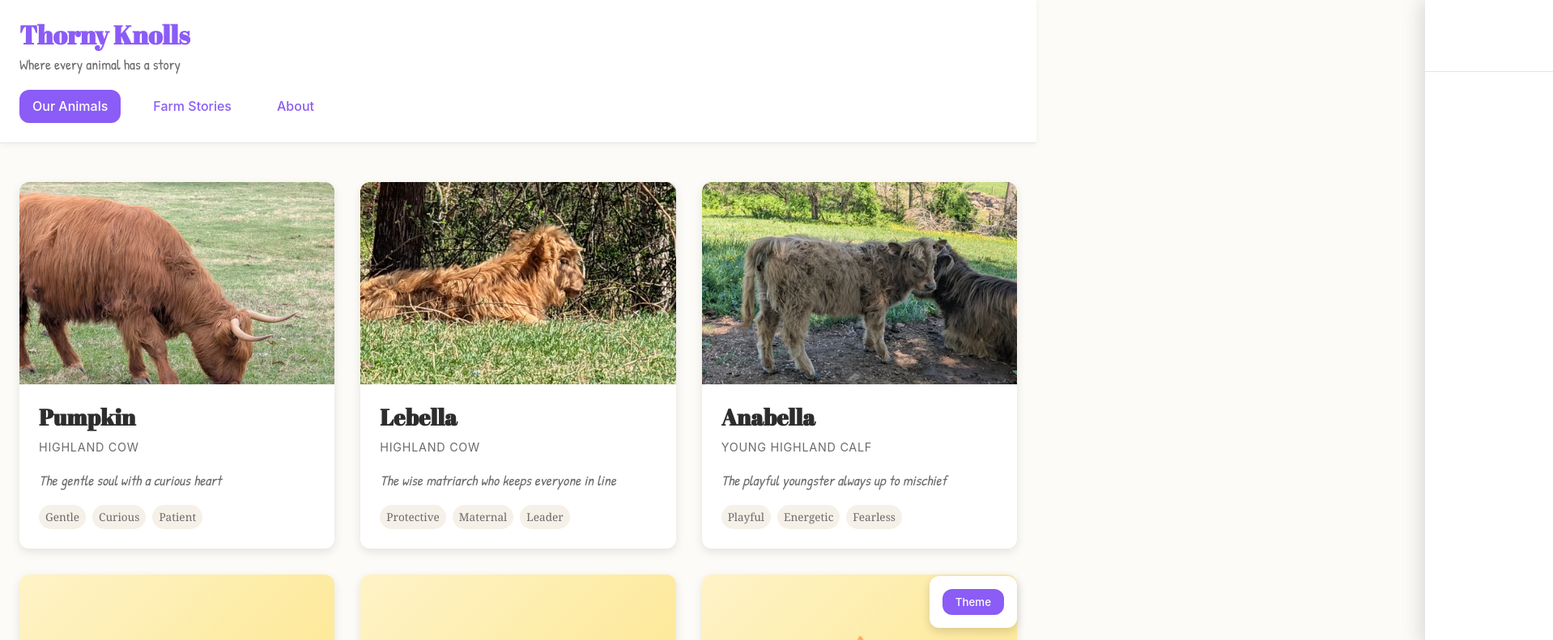
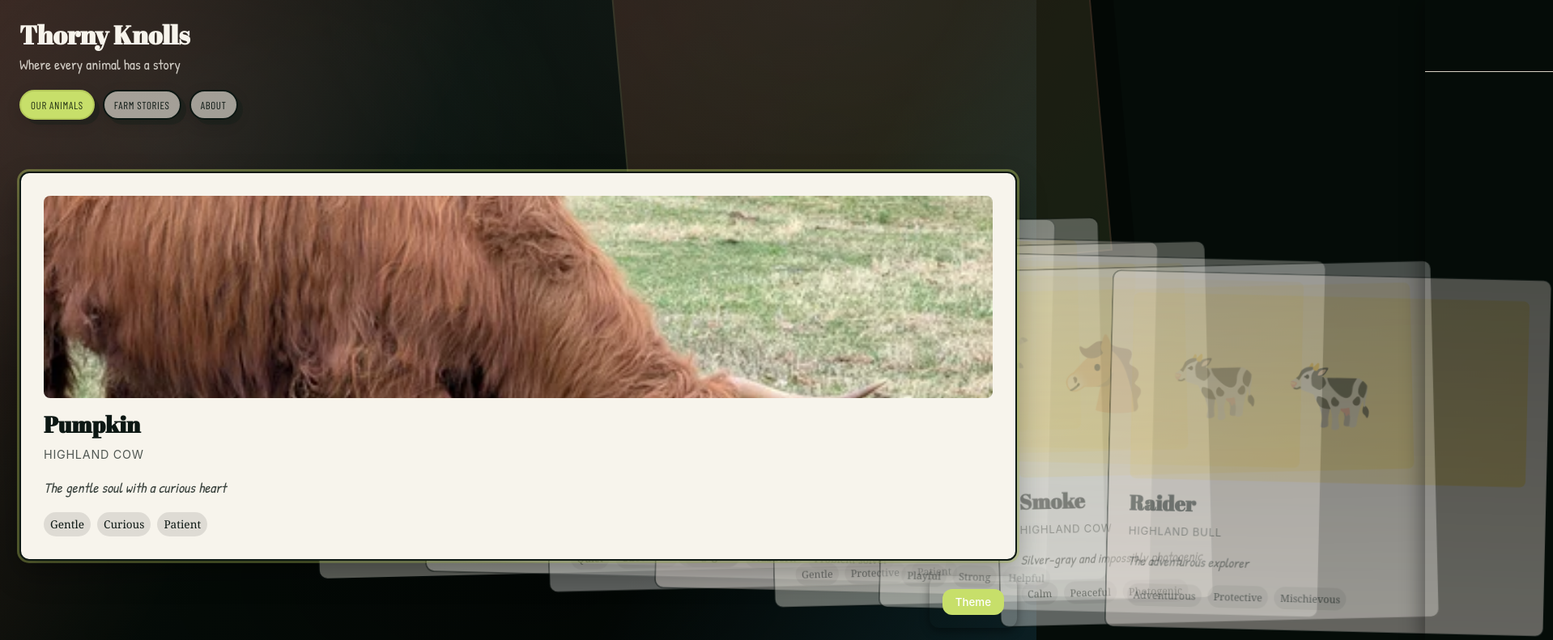
Before and after one commit to Warlockobama/ThornkyKnolls, a plain HTML site: page hybrid-site/index.html in a window 1280 px wide. Shown: the top 791 px of the page at 81% size, 1918 px wide, since content can reach past the window. Drawn offline with nearby package versions, Linux system fonts and the light colour scheme.

Commit message:
Update hybrid-site: Apply stacked-site visual design
Major visual redesign of hybrid-site to adopt stacked-site's aesthetic while
retaining hybrid-site's functionality (animal profiles, blog posts, photos).

Changes:
- Dark gradient background with colored glows (warm/cool/olive/sand)
- Stacked card deck UI with 3D transforms instead of grid
- Pill-shaped navigation buttons with shadows
- Barlow Condensed font for navigation
- JavaScript card positioning with stack management
- Click cards to bring to front and load details
- Depth cueing (opacity, scale, rotation, offset)
- Color tinting overlay per card

Technical:
- CSS: Added .bg-layer with gradient pseudo-elements
- CSS: Replaced .cards-grid with .deck stacking system
- CSS: Card-panel with CSS custom properties for positioning
- JS: Added positionCards() for stacking math
- JS: Added handleCardClick() for card reordering
- HTML: Added bg-layer div and Barlow Condensed font

Visual design maintains:
- Stacked-site's dark theme and professional aesthetic
- Hybrid-site's photos, profiles, posts, and modular structure

Co-Authored-By: Claude Sonnet 4.5 <noreply@anthropic.com>

```diff
--- a/hybrid-site/css/styles.css
+++ b/hybrid-site/css/styles.css
@@ -3,26 +3,32 @@
 
 /* ==================== CSS Custom Properties ==================== */
 :root {
-  /* Colors - Professional base with warm touches */
-  --bg-primary: #fdfbf7;
-  --bg-secondary: #f5f1e8;
-  --bg-card: #ffffff;
-  --text-primary: #2d2d2d;
-  --text-secondary: #6b6b6b;
-  --text-muted: #999999;
-  --accent-primary: #8b5cf6;
-  --accent-secondary: #c7df6a;
+  /* Colors - Dark theme with glows */
+  --bg: #050c08;
+  --bg-2: #0e1713;
+  --paper: #f7f4ec;
+  --ink: #0c1713;
+  --accent-primary: #c7df6a;
+  --accent-ink: #223114;
+  --accent-secondary: #ff6b5d;
   --accent-warm: #f59e0b;
-  --border-light: #e5e5e5;
-  --border-medium: #d4d4d4;
-  --shadow-sm: rgba(0, 0, 0, 0.05);
-  --shadow-md: rgba(0, 0, 0, 0.1);
-  --shadow-lg: rgba(0, 0, 0, 0.15);
+  --border-light: #d8d1c4;
+  --border-medium: #c2b7a5;
+  --shadow-sm: rgba(0, 0, 0, 0.24);
+  --shadow-md: rgba(0, 0, 0, 0.32);
+  --shadow-lg: rgba(0, 0, 0, 0.42);
+
+  /* Glow colors as RGB for transparency */
+  --glow-warm: 255, 107, 90;
+  --glow-cool: 76, 211, 255;
+  --glow-olive: 199, 223, 106;
+  --glow-sand: 217, 178, 140;
 
   /* Typography */
   --font-heading: 'Abril Fatface', serif;
   --font-body: Georgia, serif;
   --font-hand: 'Patrick Hand', cursive;
+  --font-nav: 'Barlow Condensed', sans-serif;
   --font-system: -apple-system, BlinkMacSystemFont, 'Segoe UI', sans-serif;
 
   /* Spacing */
@@ -54,11 +60,53 @@ html {
 
 body {
   font-family: var(--font-body);
-  color: var(--text-primary);
-  background: var(--bg-primary);
+  color: var(--paper);
+  background: var(--bg);
   line-height: 1.6;
   -webkit-font-smoothing: antialiased;
   -moz-osx-font-smoothing: grayscale;
+  min-height: 100vh;
+}
+
+/* ==================== Background Gradient System ==================== */
+.bg-layer {
+  position: fixed;
+  inset: 0;
+  background:
+    linear-gradient(120deg, rgba(var(--glow-warm), 0.16) 0%, transparent 36%),
+    linear-gradient(300deg, rgba(var(--glow-cool), 0.14) 0%, transparent 32%),
+    radial-gradient(120% 120% at 80% 0%, rgba(255, 255, 255, 0.05), transparent 42%),
+    radial-gradient(90% 90% at 15% 20%, rgba(255, 255, 255, 0.06), transparent 45%),
+    linear-gradient(135deg, var(--bg-2) 0%, var(--bg) 48%, #020604 100%);
+  pointer-events: none;
+  z-index: -2;
+}
+
+.bg-layer::before {
+  content: "";
+  position: absolute;
+  width: 46%;
+  height: 52%;
+  top: -10%;
+  right: -6%;
+  background: linear-gradient(135deg, rgba(var(--glow-warm), 0.22), rgba(var(--glow-olive), 0.16));
+  border: 2.5px solid rgba(var(--glow-sand), 0.16);
+  transform: rotate(-5deg);
+  box-shadow: 28px 28px 0 rgba(0, 0, 0, 0.45);
+  opacity: 0.6;
+  mix-blend-mode: screen;
+}
+
+.bg-layer::after {
+  content: "";
+  position: absolute;
+  inset: 0;
+  background:
+    radial-gradient(80% 70% at 30% 20%, rgba(255, 255, 255, 0.05), transparent 60%),
+    radial-gradient(90% 80% at 80% 20%, rgba(255, 255, 255, 0.04), transparent 65%),
+    radial-gradient(120% 90% at 50% 90%, rgba(0, 0, 0, 0.4), transparent 70%);
+  mix-blend-mode: soft-light;
+  opacity: 0.8;
 }
 
 img {
@@ -111,83 +159,146 @@ p {
 }
 
 /* ==================== Layout ==================== */
-.container {
+.container,
+.page {
   max-width: var(--max-width);
   margin: 0 auto;
   padding: 0 var(--space-lg);
 }
 
 .site-header {
-  background: var(--bg-card);
-  border-bottom: 1px solid var(--border-light);
+  background: transparent;
+  border-bottom: none;
   padding: var(--space-lg) 0;
-  position: sticky;
-  top: 0;
+  position: relative;
   z-index: 100;
-  box-shadow: 0 2px 8px var(--shadow-sm);
+  box-shadow: none;
 }
 
 .site-title {
   font-family: var(--font-heading);
   font-size: 2rem;
-  color: var(--accent-primary);
+  color: var(--paper);
   margin: 0;
 }
 
 .site-subtitle {
   font-family: var(--font-hand);
-  color: var(--text-secondary);
+  color: var(--paper);
   font-size: 1.1rem;
   margin-top: var(--space-xs);
+  opacity: 0.8;
 }
 
 .main-nav {
   display: flex;
-  gap: var(--space-lg);
+  gap: 10px;
+  flex-wrap: wrap;
   margin-top: var(--space-md);
 }
 
 .nav-link {
-  font-family: var(--font-system);
-  font-weight: 500;
-  padding: var(--space-sm) var(--space-md);
-  border-radius: var(--card-radius);
-  transition: all var(--transition-speed);
+  font-family: var(--font-nav);
+  text-transform: uppercase;
+  letter-spacing: 0.05em;
+  font-size: 13px;
+  background: rgba(243, 240, 231, 0.6);
+  border: 2px solid var(--ink);
+  border-radius: 999px;
+  padding: 7px 12px 6px;
+  box-shadow: 6px 6px 0 rgba(15, 28, 24, 0.32), 0 6px 18px rgba(0, 0, 0, 0.14);
+  transition: all 160ms ease;
+  color: var(--ink);
+  text-decoration: none;
 }
 
-.nav-link:hover,
+.nav-link:hover {
+  transform: translateY(-1px);
+  box-shadow: 8px 8px 0 rgba(15, 28, 24, 0.36), 0 10px 22px rgba(0, 0, 0, 0.2);
+}
+
 .nav-link.active {
   background: var(--accent-primary);
-  color: white;
+  color: var(--accent-ink);
+  border-color: #b4c95a;
 }
 
-/* ==================== Cards ==================== */
+/* ==================== Stacked Card Deck ==================== */
+.deck,
 .cards-grid {
-  display: grid;
-  grid-template-columns: repeat(auto-fill, minmax(300px, 1fr));
-  gap: var(--space-xl);
-  padding: var(--space-2xl) 0;
+  position: relative;
+  min-height: 460px;
+  padding-right: 48px;
+  margin: 40px 0 56px;
 }
 
+.card-panel,
 .card {
-  background: var(--bg-card);
-  border-radius: var(--card-radius);
-  overflow: hidden;
-  box-shadow: 0 4px 12px var(--shadow-md);
-  transition: transform var(--transition-speed), box-shadow var(--transition-speed);
+  position: absolute;
+  top: 0;
+  left: var(--card-left, 0%);
+  width: var(--card-width, 100%);
+  background: var(--paper);
+  border: 2.4px solid var(--ink);
+  border-radius: 12px;
+  box-shadow: 12px 12px 0 rgba(10, 20, 17, 0.6), 0 18px 38px rgba(0, 0, 0, 0.3);
+  padding: 28px;
+  z-index: var(--stack-index, 1);
+  overflow: visible;
+
+  transform: translateX(var(--stack-shift, 0px))
+             translateY(calc(var(--stack-index, 1) * 12px))
+             rotate(var(--stack-tilt, 0deg))
+             scale(var(--stack-scale, 0.985));
+
+  transition: transform 220ms ease, width 240ms ease, left 240ms ease, opacity 200ms ease;
   cursor: pointer;
 }
 
-.card:hover {
-  transform: translateY(-4px);
-  box-shadow: 0 8px 24px var(--shadow-lg);
+.card-panel:not(.is-active),
+.card:not(.is-active) {
+  opacity: 0.45;
+  mask-image: linear-gradient(180deg, rgba(0,0,0,0.7), rgba(0,0,0,0.95));
+  filter: drop-shadow(0 14px 22px rgba(0,0,0,0.24)) saturate(0.82) brightness(0.94);
+}
+
+.card-panel.is-active,
+.card.is-active {
+  opacity: 1;
+  mask-image: none;
+  filter: none;
+  transform: translateX(0) translateY(0) rotate(0deg) scale(1);
+  box-shadow: 0 16px 36px rgba(0, 0, 0, 0.32), 0 0 0 3px rgba(var(--glow-olive), 0.4);
+  z-index: 10;
+  min-width: 62%;
+  min-height: 360px;
+}
+
+.card-panel::after,
+.card::after {
+  content: "";
+  position: absolute;
+  inset: 0;
+  background: var(--sheet-tint, transparent);
+  mix-blend-mode: multiply;
+  opacity: 0.82;
+  pointer-events: none;
+  transition: opacity 200ms ease;
+  border-radius: 12px;
+}
+
+.card-panel.is-active::after,
+.card.is-active::after {
+  opacity: 0;
 }
 
 .card-photo {
   width: 100%;
   height: 250px;
   object-fit: cover;
-  background: linear-gradient(135deg, var(--bg-secondary) 0%, var(--border-light) 100%);
+  background: linear-gradient(135deg, #e5e5e5 0%, #d4d4d4 100%);
+  border-radius: 8px;
+  margin-bottom: var(--space-md);
 }
 
 .card-emoji {
@@ -198,20 +309,24 @@ p {
   justify-content: center;
   font-size: 6rem;
   background: linear-gradient(135deg, #fef3c7 0%, #fde68a 100%);
+  border-radius: 8px;
+  margin-bottom: var(--space-md);
 }
 
 .card-content {
-  padding: var(--space-lg);
+  padding: 0;
 }
 
 .card-title {
   font-size: 1.75rem;
   margin-bottom: var(--space-sm);
+  color: var(--ink);
 }
 
 .card-subtitle {
   font-family: var(--font-system);
-  color: var(--text-secondary);
+  color: var(--ink);
+  opacity: 0.7;
   font-size: 0.9rem;
   text-transform: uppercase;
   letter-spacing: 0.05em;
@@ -220,7 +335,8 @@ p {
 
 .card-tagline {
   font-family: var(--font-hand);
-  color: var(--text-secondary);
+  color: var(--ink);
+  opacity: 0.8;
   font-size: 1.1rem;
   font-style: italic;
 }
@@ -235,9 +351,9 @@ p {
 .tag {
   font-size: 0.85rem;
   padding: var(--space-xs) var(--space-sm);
-  background: var(--bg-secondary);
+  background: rgba(0, 0, 0, 0.1);
   border-radius: 999px;
-  color: var(--text-secondary);
+  color: var(--ink);
 }
 
 /* ==================== Detail Panel ==================== */
--- a/hybrid-site/index.html
+++ b/hybrid-site/index.html
@@ -9,12 +9,15 @@
   <!-- Fonts -->
   <link rel="preconnect" href="https://fonts.googleapis.com">
   <link rel="preconnect" href="https://fonts.gstatic.com" crossorigin>
-  <link href="https://fonts.googleapis.com/css2?family=Abril+Fatface&family=Patrick+Hand&display=swap" rel="stylesheet">
+  <link href="https://fonts.googleapis.com/css2?family=Abril+Fatface&family=Patrick+Hand&family=Barlow+Condensed:wght@400;500;700&display=swap" rel="stylesheet">
 
   <!-- Styles -->
   <link rel="stylesheet" href="css/styles.css">
 </head>
 <body>
+  <!-- Background Gradient Layer -->
+  <div class="bg-layer"></div>
+
   <!-- Header -->
   <header class="site-header">
     <div class="container">
@@ -30,17 +33,17 @@
   </header>
 
   <!-- Main Content -->
-  <main class="container">
+  <main class="page">
     <!-- Animals Section -->
     <section id="animals-section" class="section">
-      <div class="cards-grid" id="animals-grid">
+      <div class="deck cards-grid" id="animals-grid">
         <!-- Animal cards will be inserted here by JavaScript -->
       </div>
     </section>
 
     <!-- Stories Section -->
     <section id="stories-section" class="section hidden">
-      <div class="cards-grid" id="stories-grid">
+      <div class="deck cards-grid" id="stories-grid">
         <!-- Story cards will be inserted here by JavaScript -->
       </div>
     </section>
--- a/hybrid-site/js/app.js
+++ b/hybrid-site/js/app.js
@@ -56,6 +56,67 @@
     }
   }
 
+  // ==================== Card Stacking ====================
+  function positionCards() {
+    const animals = state.animals;
+
+    animals.forEach((animal, idx) => {
+      const cardEl = document.querySelector(`[data-animal="${animal.id}"]`);
+      if (!cardEl) return;
+
+      const isActive = idx === 0;
+      const stackIdx = isActive ? 0 : idx;
+
+      // Calculate stacking properties
+      const offsetLeft = isActive ? 0 : 16 + (stackIdx - 1) * 11;
+      const width = isActive ? 100 : Math.max(78 - (stackIdx - 1) * 6, 48);
+      const translateX = isActive ? 0 : 8 + (stackIdx - 1) * 4;
+      const tilt = isActive ? 0 : (stackIdx % 2 === 0 ? -1.35 : 1.35);
+      const scale = isActive ? 1 : Math.max(0.92, 0.97 - (stackIdx - 1) * 0.012);
+
+      // Apply CSS custom properties
+      cardEl.style.setProperty('--card-left', `${offsetLeft}%`);
+      cardEl.style.setProperty('--card-width', `${width}%`);
+      cardEl.style.setProperty('--stack-shift', `${translateX}px`);
+      cardEl.style.setProperty('--stack-tilt', `${tilt}deg`);
+      cardEl.style.setProperty('--stack-scale', scale);
+      cardEl.style.setProperty('--stack-index', stackIdx);
+
+      // Toggle active class
+      cardEl.classList.toggle('is-active', isActive);
+
+      // Apply color tint
+      const tints = [
+        'rgba(120, 164, 214, 0.14)',
+        'rgba(255, 164, 140, 0.14)',
+        'rgba(194, 214, 146, 0.14)',
+        'rgba(168, 196, 176, 0.14)',
+      ];
+      cardEl.style.setProperty('--sheet-tint', tints[idx % tints.length]);
+    });
+
+    // Update deck height
+    const deck = elements.animalsGrid;
+    const activeCard = deck.querySelector('.card.is-active');
+    if (deck && activeCard) {
+      deck.style.height = `${activeCard.offsetHeight + 120}px`;
+    }
+  }
+
+  function handleCardClick(animalId) {
+    const cardIdx = state.animals.findIndex(a => a.id === animalId);
+
+    // Move clicked card to front of array
+    const clickedAnimal = state.animals.splice(cardIdx, 1)[0];
+    state.animals.unshift(clickedAnimal);
+
+    // Reposition all cards
+    positionCards();
+
+    // Load detail content
+    showAnimalDetail(animalId);
+  }
+
   // ==================== Rendering ====================
   function renderAnimalCards() {
     const cardsHTML = state.animals.map(animal => {
@@ -88,9 +149,12 @@
     elements.animalsGrid.querySelectorAll('.card').forEach(card => {
       card.addEventListener('click', () => {
         const animalId = card.dataset.animal;
-        showAnimalDetail(animalId);
+        handleCardClick(animalId);
       });
     });
+
+    // Position cards initially
+    positionCards();
   }
 
   function renderStoryCards() {
```
